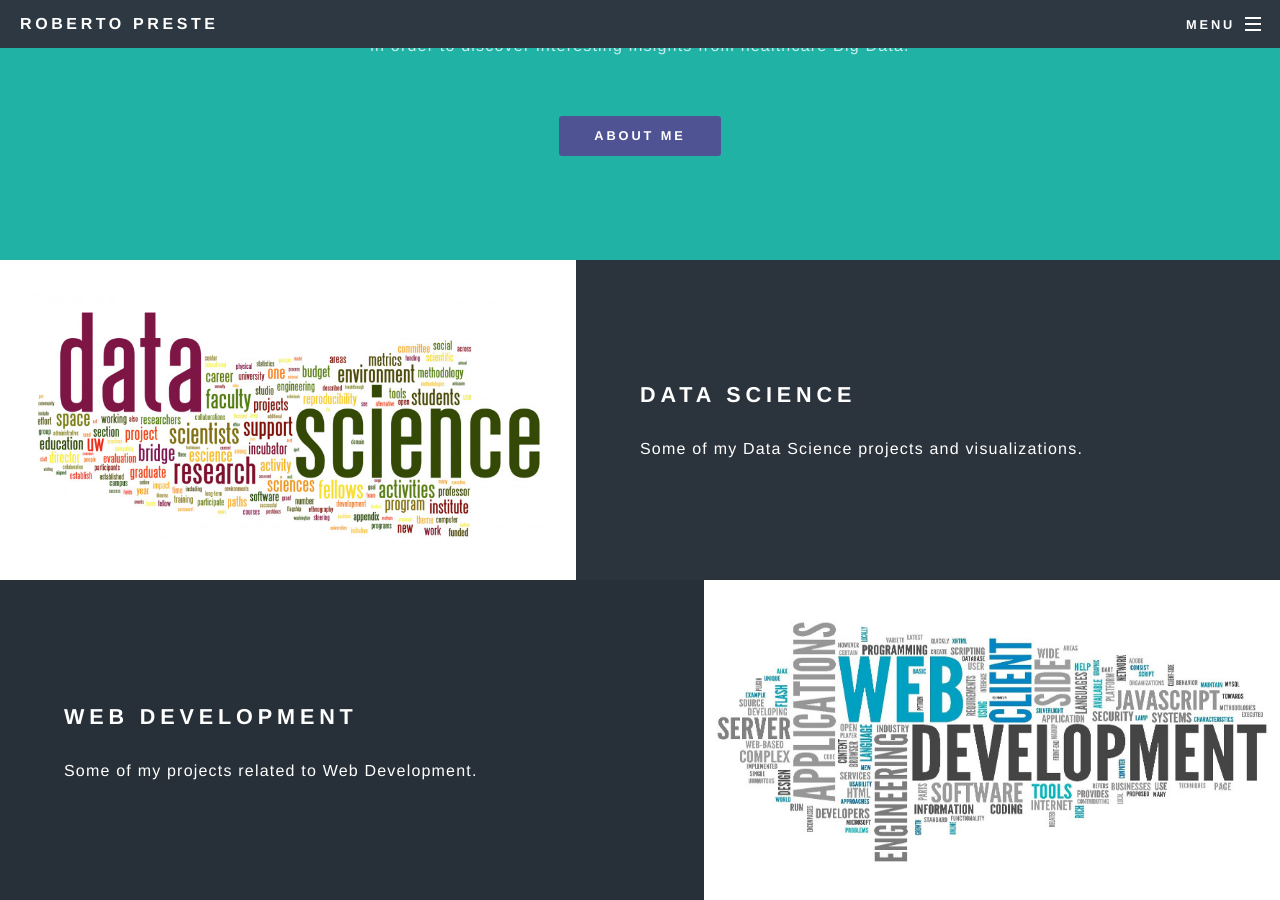
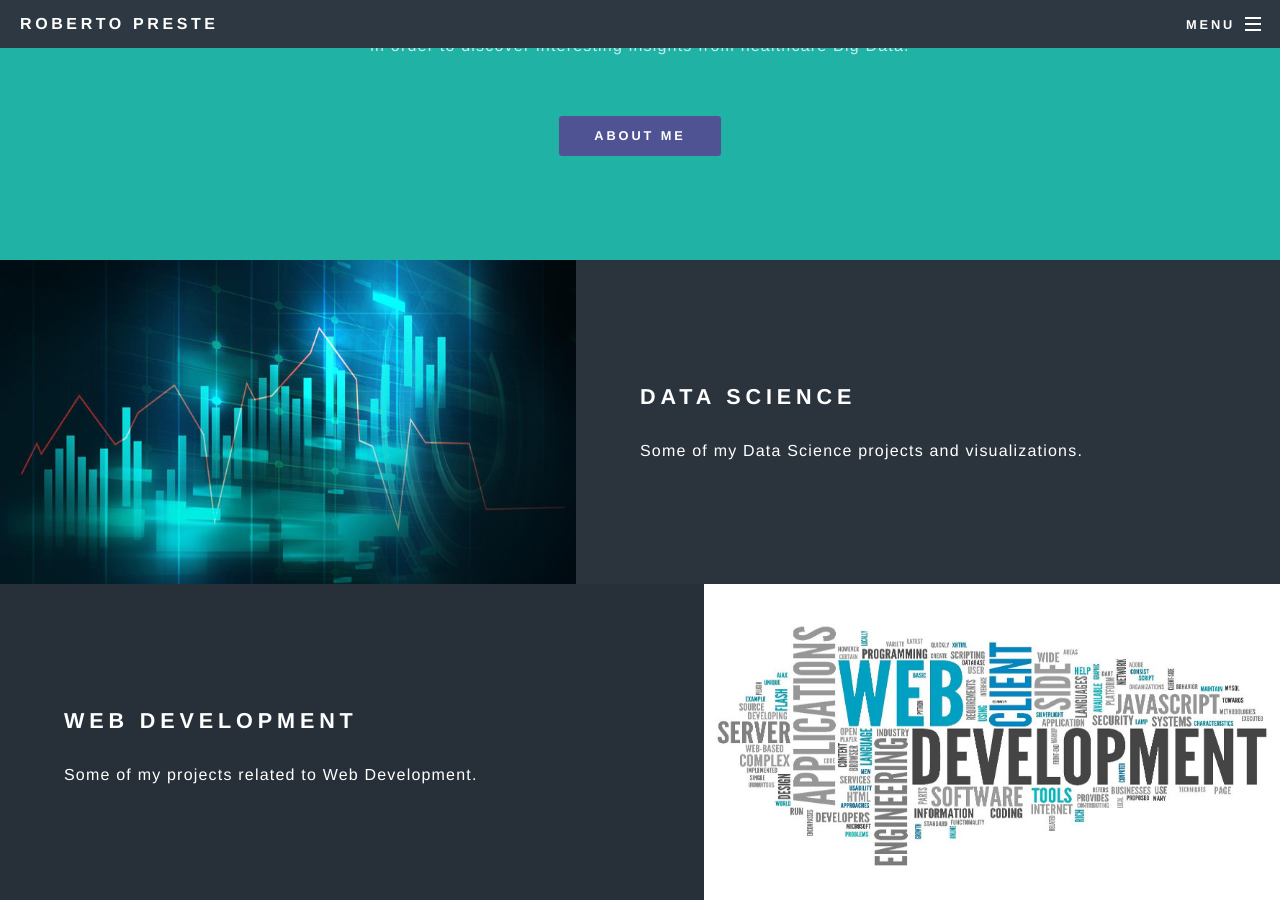
Before and after one commit to robertopreste/robertopreste.github.io, a Jekyll site: the page built from index.html, in a window 1280 px wide and 900 px high, scrolled down 1111 px. Built offline with Jekyll 4.4.1, drawn with Linux system fonts in a browser that asks for light colours.

Commit message:
Change Data Science section image

```diff
--- a/index.html
+++ b/index.html
@@ -49,7 +49,7 @@ image: /images/favicon.png
 		<section class="spotlight">
 			<div class="image">
 				<a href="datascience" title="Data Science">
-					<img src="images/data_cloud.png" alt="Data Science">
+					<img src="images/data_science.jpg" alt="Data Science">
 				</a>
 			</div>
 			<div class="content">
```
Also changed, not shown: images/data_science.jpg (added).
